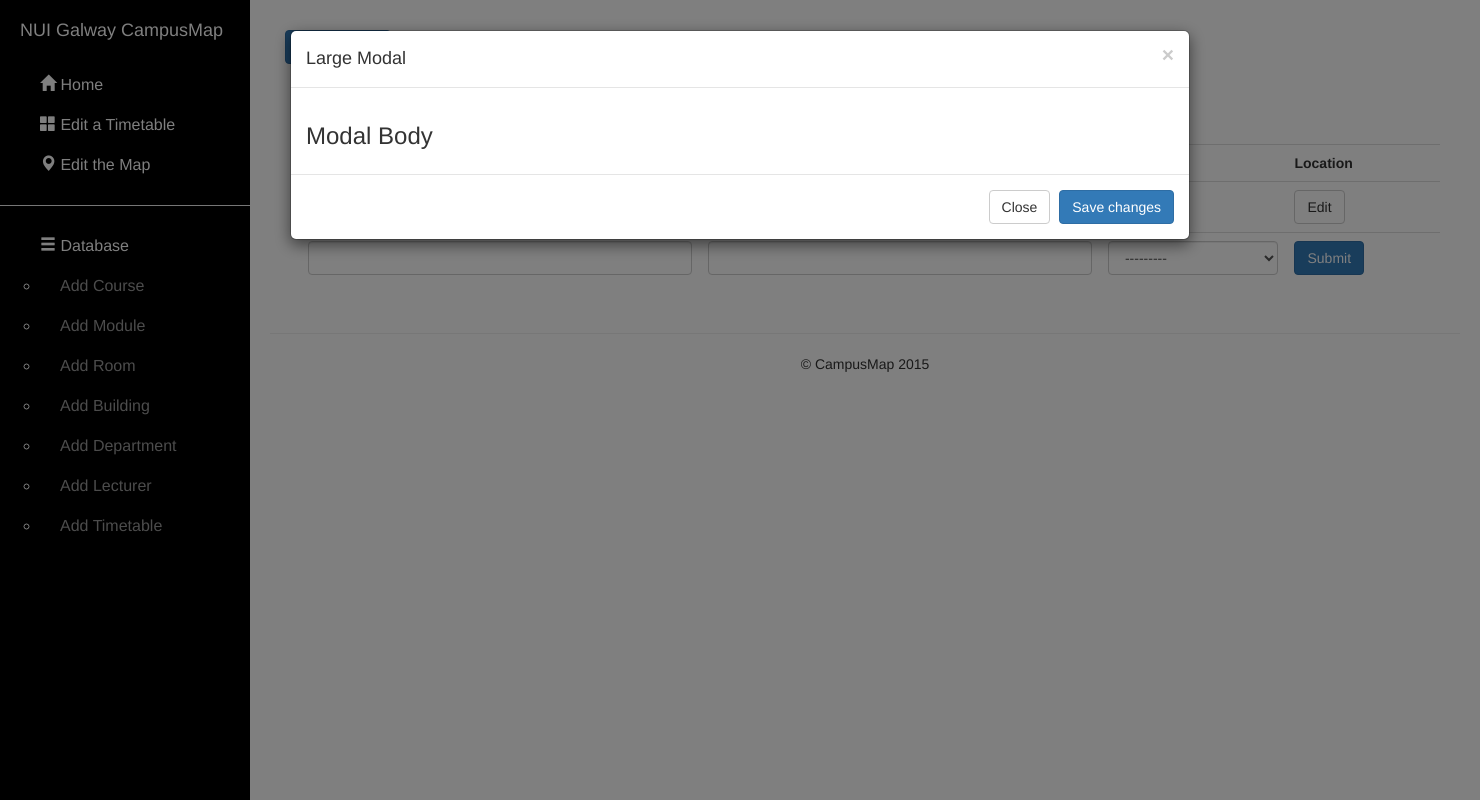
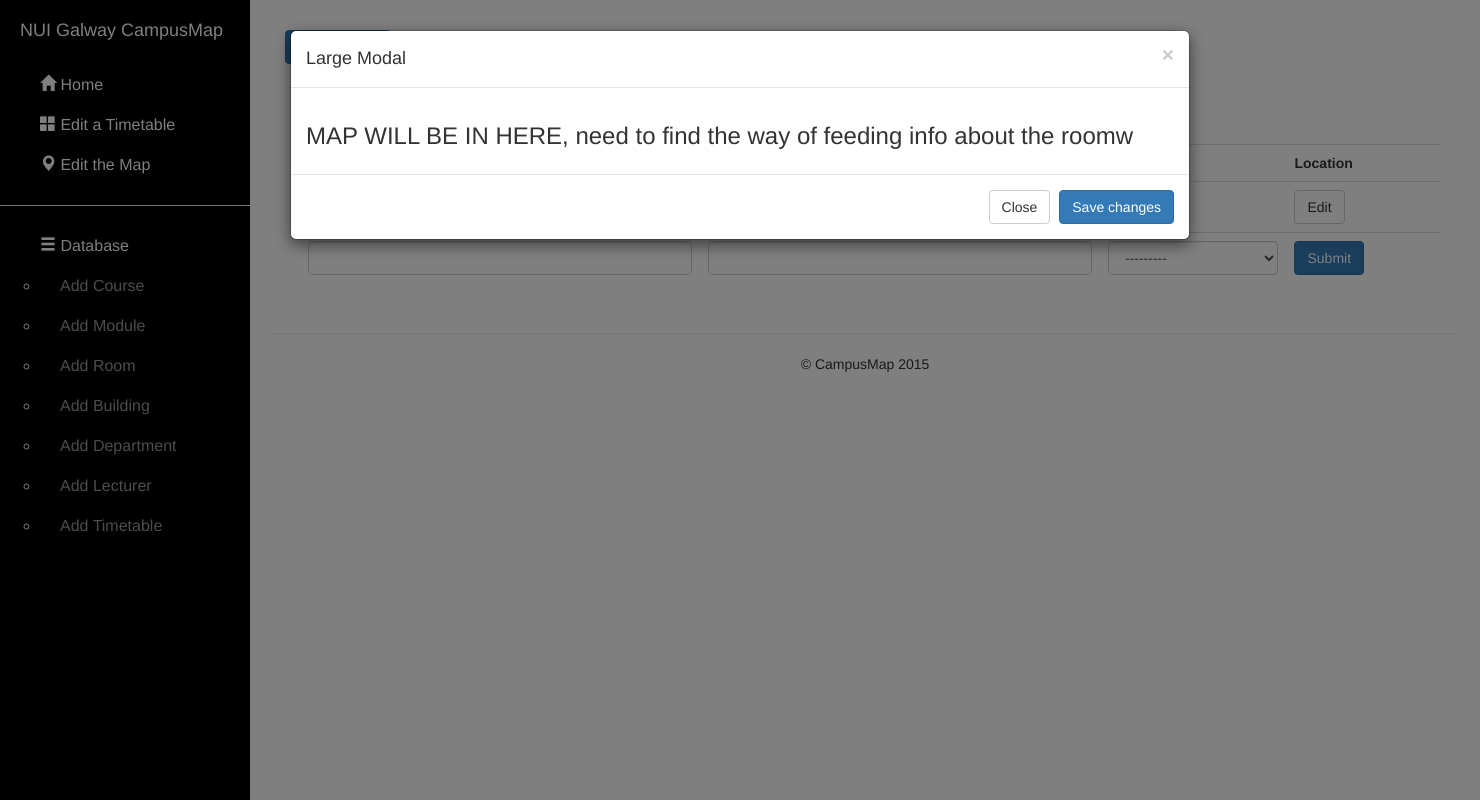
Before and after one commit to Suavac/CampusMap, a Django app: template CampusMap/templates/dbstuff/addroom.html in a window 1480 px wide, after a click on "Edit". Run offline with Django 3.2, Linux system fonts and the light colour scheme; the template is opened without the code that fills it: values that come from a table or form of the project are taken from there, others are empty; data comes from the database, SQL or seed files in the repository; both versions use the stored data as it was after the commit; some libraries are stand-ins or nearby versions.

Commit message:
Run on Python 2:
Room Page changed, Started working on location editing by use of modal window

```diff
--- a/CampusMap/templates/dbstuff/addroom.html
+++ b/CampusMap/templates/dbstuff/addroom.html
@@ -83,7 +83,7 @@
         <h4 class="modal-title" id="myModalLabel">Large Modal</h4>
       </div>
       <div class="modal-body">
-        <h3>Modal Body</h3>
+        <h3> MAP WILL BE IN HERE, need to find the way of feeding info about the roomw</h3>
       </div>
       <div class="modal-footer">
         <button type="button" class="btn btn-default" data-dismiss="modal">Close</button>
```
Also changed, not shown: db.sqlite3.
